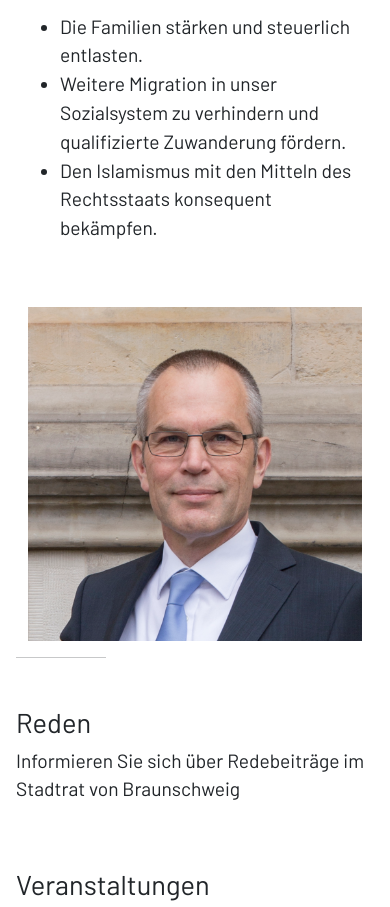
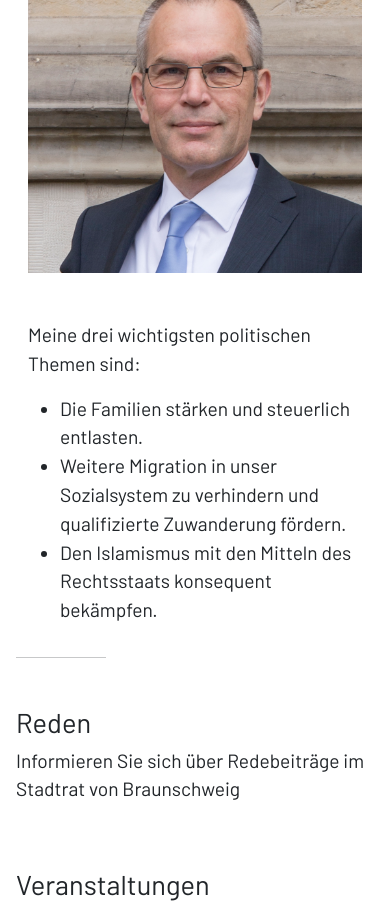
Before and after one commit to g10f/landtagswahl-ni, a website: page web/index.html in a window 390 px wide. Shown: the part 295-1202 px from the top of the page. Drawn offline with nearby package versions, Linux system fonts and the light colour scheme; files that its build step writes are made by us from their sources.

Commit message:
display img on top on small devices

```diff
--- a/web/index.html
+++ b/web/index.html
@@ -6,20 +6,15 @@
     <meta name="description" content="Gunnar Scherf Landtagswahl 2022">
     <meta name="author" content="Gunnar Scherf">
     <title>Gunnar Scherf, Landtagswahl 2022</title>
-
     <!-- Bootstrap core CSS -->
     <link href="css/afd.min.css" rel="stylesheet">
-
+    <!-- fonts -->
     <link rel="stylesheet" href="https://fonts.googleapis.com/css?family=Barlow">
-
     <!-- Favicons -->
     <link rel="apple-touch-icon" href="ico/favicon-180x180.png" sizes="180x180">
     <link rel="icon" href="ico/favicon-32x32.png" sizes="32x32" type="image/png">
     <link rel="icon" href="ico/favicon-16x16.png" sizes="16x16" type="image/png">
     <link rel="icon" href="ico/favicon.ico">
-
-    <!-- Custom styles for this template -->
-    <link href="css/landtagswahl.css" rel="stylesheet">
 </head>
 <body>
 
@@ -34,6 +29,9 @@
         <h1 class="">Für die Freiheit und den Rechtsstaat</h1>
         <div class="container">
             <div class="row g-5">
+                <div class="col-md-6 d-md-none">
+                    <img src="img/IMG_5220_2.jpg" class="img-fluid" alt="Gunnar Scherf">
+                </div>
                 <div class="col-md-6">
                     <p class="mt-xxl-5 mt-xl-4 mt-lg-3 mt-md-1">
                         Meine drei wichtigsten politischen Themen sind:</p>
@@ -43,7 +41,7 @@
                         <li>Den Islamismus mit den Mitteln des Rechtsstaats konsequent bekämpfen.</li>
                     </ul>
                 </div>
-                <div class="col-md-6">
+                <div class="col-md-6 d-none d-md-block">
                     <img src="img/IMG_5220_2.jpg" class="img-fluid" alt="Gunnar Scherf">
                 </div>
             </div>
```
